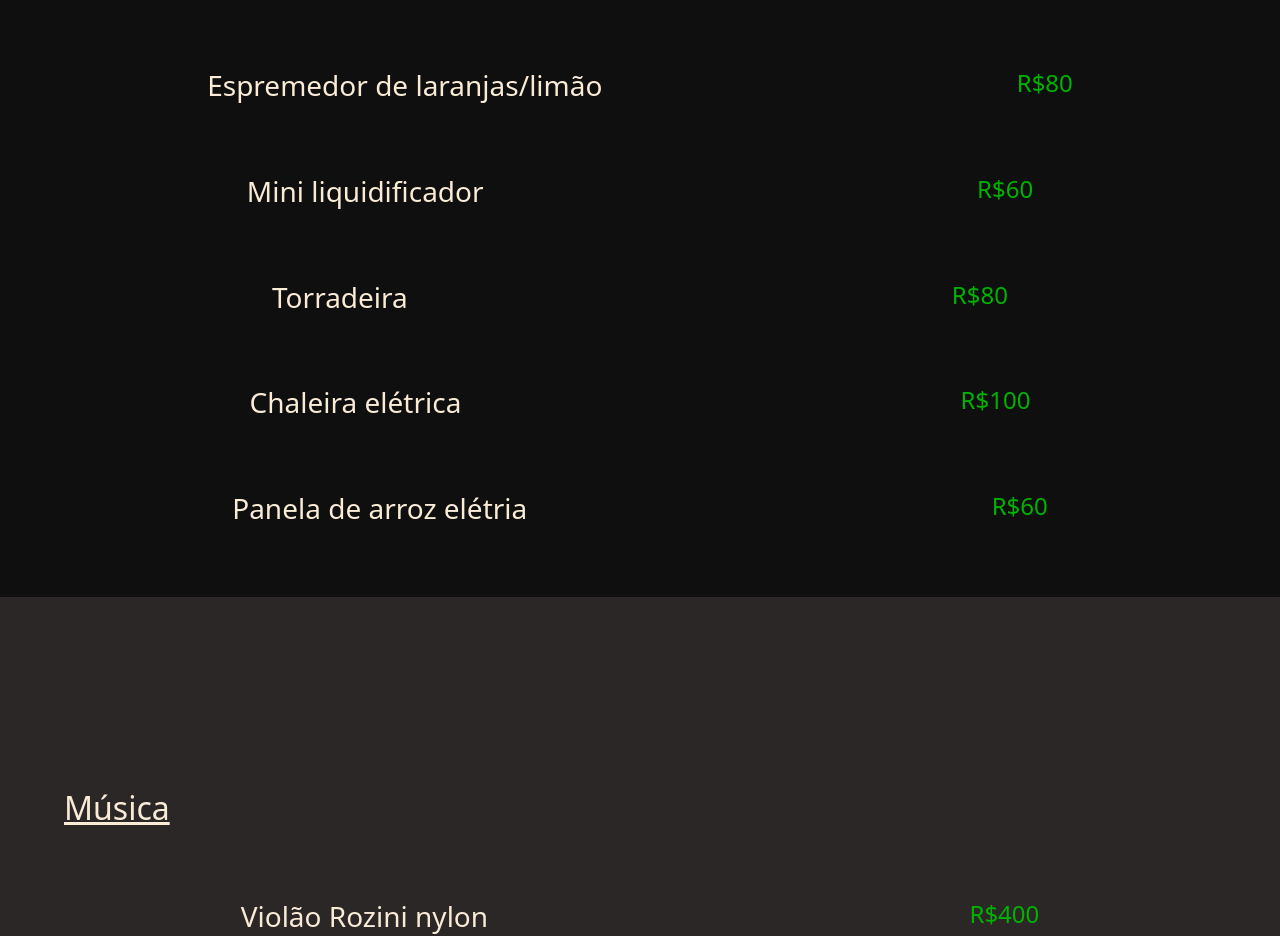
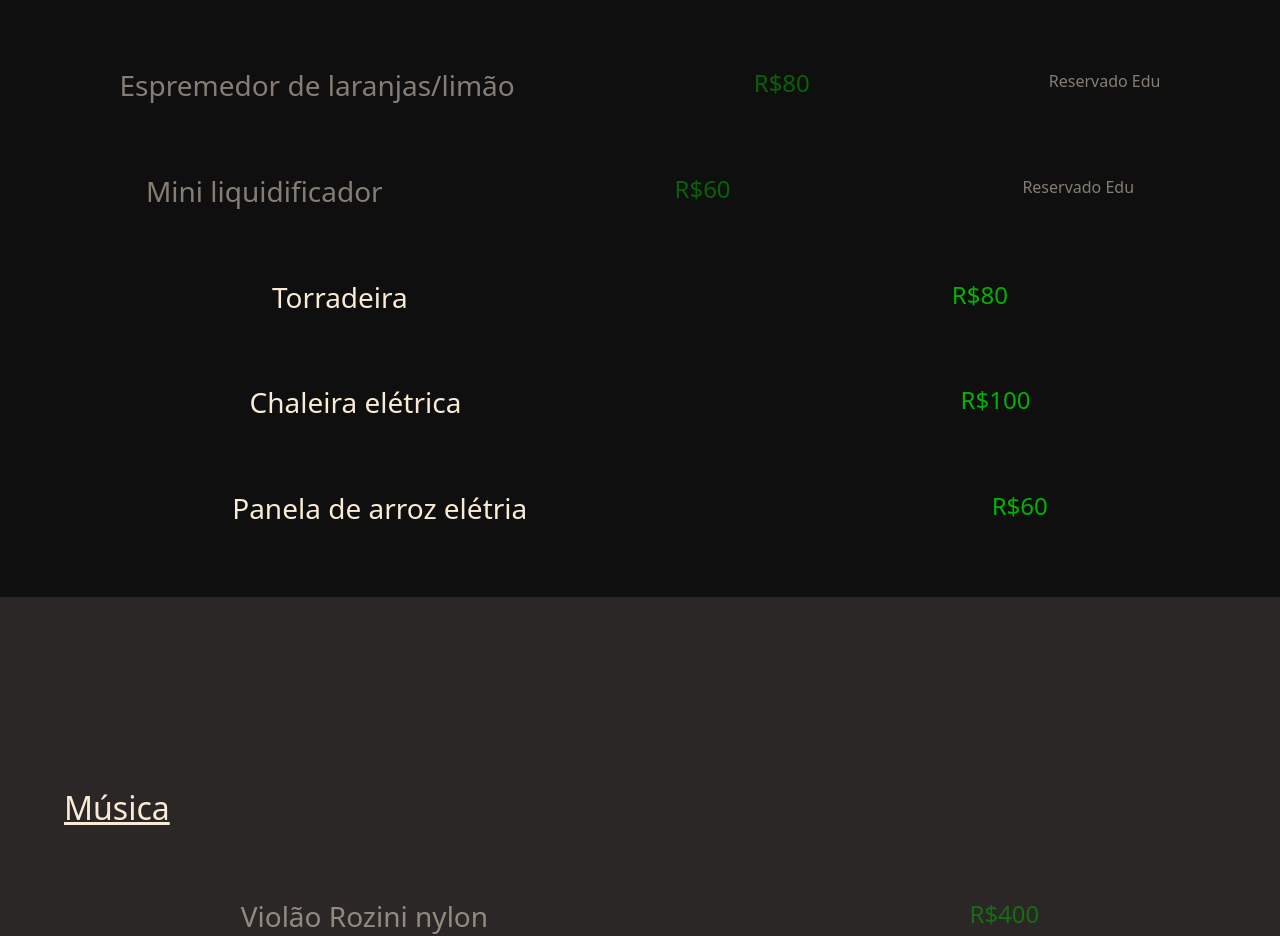
Before and after one commit to pedrohmn/landing-page-lojinha-pedro, a plain HTML site: page index.html in a window 1280 px wide. Shown: the part 5187-6123 px from the top of the page. Drawn offline with nearby package versions, Linux system fonts and the light colour scheme.

Commit message:
Compras Edu

```diff
--- a/index.html
+++ b/index.html
@@ -73,6 +73,9 @@
             padding: 20vw;
             padding-top: 10vw;
             background-color: rgba(29, 29, 29, 0.76);
+        }
+        .reservado{
+            opacity: 0.5;
         }
     </style>
 </head>
@@ -327,15 +330,17 @@
 <h2>Cozinha</h2>
 
 <!-- Espremedor Laranja -->
-<div class="item-heading">
+<div class="item-heading reservado">
     <h3>Espremedor de laranjas/limão</h3>
     <h4>R$80</h4>
+    <p>Reservado Edu</p>
 </div>
 
 <!-- Nutri Bullet -->
-<div class="item-heading">
+<div class="item-heading reservado">
     <h3>Mini liquidificador</h3>
     <h4>R$60</h4>
+    <p>Reservado Edu</p>
 </div>
 
 <!-- Torradeira -->
@@ -361,11 +366,11 @@
 <h2>Música</h2>
 
 <!-- Violão Rozini -->
-<div class="item-heading">
+<div class="item-heading reservado">
     <h3>Violão Rozini nylon</h3>
     <h4>R$400</h4>
 </div>
-<div class="item">
+<div class="item reservado">
     <div id="rozini" class="carousel slide" data-bs-ride="true">
         <div class="carousel-indicators">
             <button type="button" data-bs-target="#rozini" data-bs-slide-to="0" class="active" aria-current="true" aria-label="Slide 1"></button>
@@ -395,8 +400,10 @@
             <span class="carousel-control-next-icon" aria-hidden="true"></span>
             <span class="visually-hidden">Next</span>
         </button>
+        <p>Reservado Edu</p>
     </div>
 </div>
+
 
 <!-- Tagima -->
 <div class="item-heading">
```
